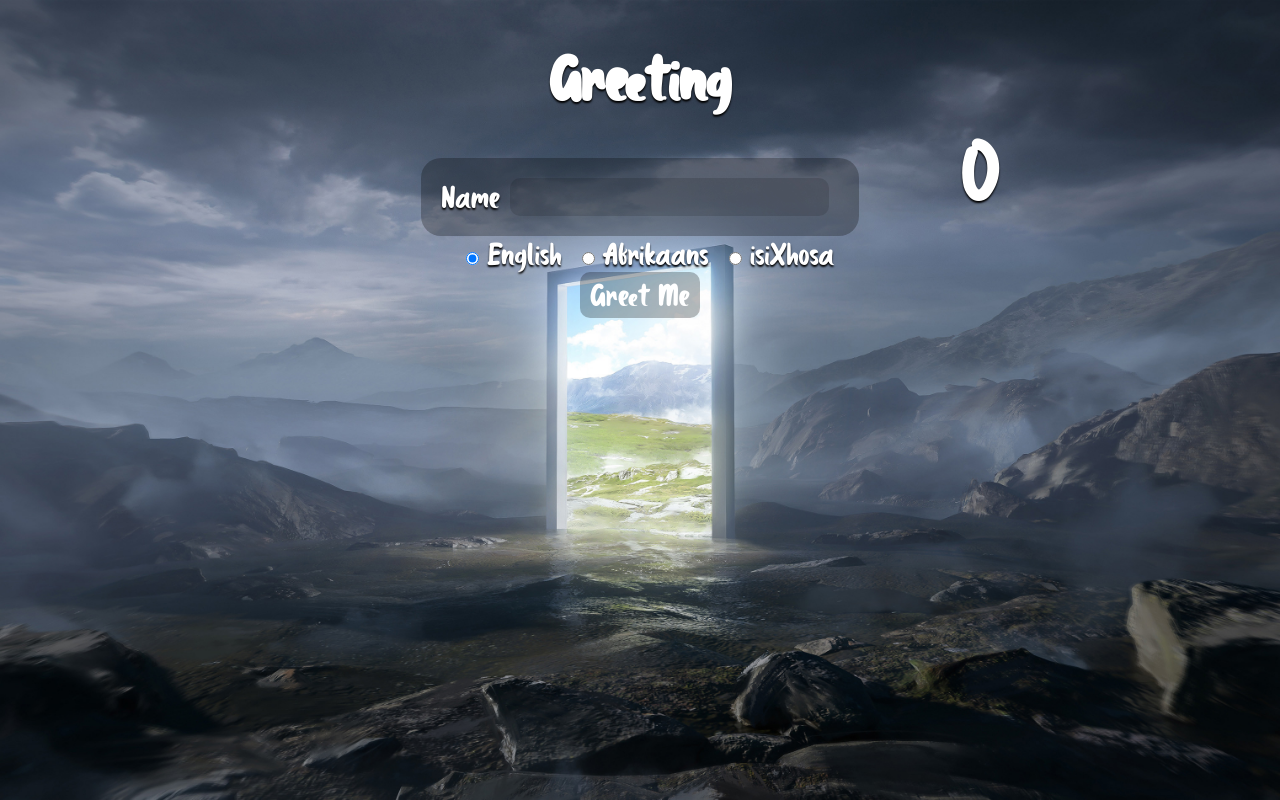
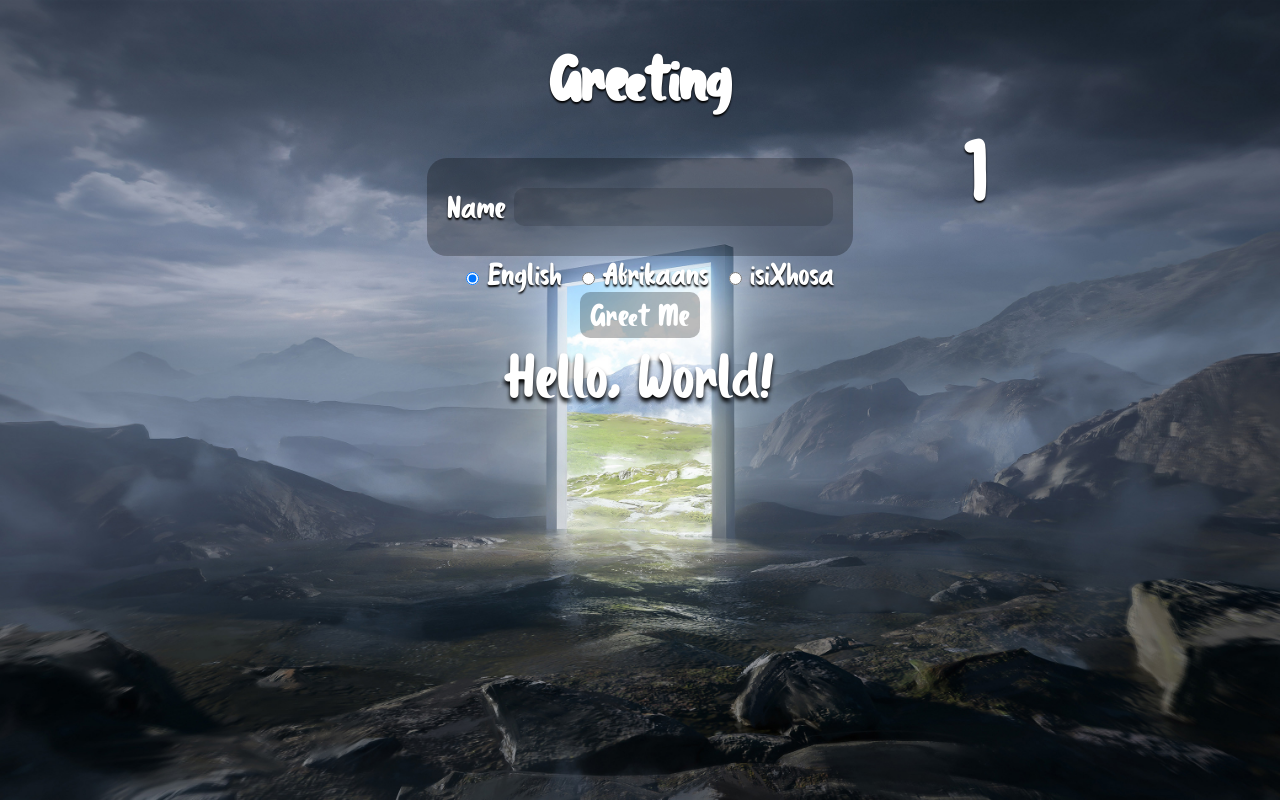
Before and after one commit to ntruter42/greetings, a plain HTML site: page index.html in a window 1280 px wide. Both pictures are taken after a click on the button "Greet Me". Drawn offline with Linux system fonts and the light colour scheme.

Commit message:
Update index.html, greet.css, greet.js, greet-dom.js - created list and counter functionality to keep track of names already greeted

```diff
--- a/css/greet.css
+++ b/css/greet.css
@@ -1,10 +1,17 @@
 @font-face {
 	font-family: "Coffee Healing";
 	src: url("/assets/fonts/CoffeeHealing-1GrKe.ttf");
+	font-style: normal;
+}
+
+@font-face {
+	font-family: "Coffee Healing";
+	src: url("/assets/fonts/CoffeeHealingItalic-RpP6o.ttf");
+	font-style: italic;
 }
 
 html {
-	font-family: "Coffee Healing", 'Segoe UI', Tahoma, Geneva, Verdana, sans-serif;
+	font-family: "Coffee Healing", 'Segoe UI', sans-serif;
 	height: 100%;
 
 	color: white;
@@ -12,8 +19,8 @@ html {
 }
 
 body {
-	background-color: black;
-	background-image: url("/assets/images/e7jj6r.jpg");
+	/* background-color: black; */
+	background-image: url("/assets/images/e7jj6r.jpg") !important;
 	background-size: cover;
 	background-position: center center;
 
@@ -48,7 +55,7 @@ label {
 	margin: auto;
 }
 
-input {
+input[type="text"] {
 	background-color: #0002;
 	outline: none;
 	border: none;
@@ -58,8 +65,9 @@ input {
 	margin: 10px 0 10px 0;
 }
 
-input:focus {
+input[type="text"]:focus {
 	outline: 1px solid #fff8;
+	/* box-shadow: inset 0 0 10px #0002; */
 }
 
 button {
@@ -82,12 +90,9 @@ button:hover {
 
 input[type="radio"] {
 	margin: 0 0 0 20px;
-	background-color: black !important;
-	color: black !important;
 }
 
 #message-container {
-
 	display: flex;
 	flex-direction: row;
 	justify-content: center;
--- a/index.html
+++ b/index.html
@@ -18,23 +18,25 @@
 
 		<form class="" id="form-container">
 			<div id="input-container">
-				<label for="username">Name</label>
-				<input id="greet-input" type="text" value="World!" name="username" autocomplete="off">
+				<label for="greet-input">
+					<span>Name</span>
+					<input id="greet-input" type="text" value="World!" name="username" autocomplete="off">
+				</label>
 			</div>
 
 			<div id="radio-container">
-				<div>
-					<input type="radio" name="greet-language" value="english" checked="checked">
-					<label for="radio-english">English</label>
-				</div>
-				<div>
-					<input type="radio" name="greet-language" value="afrikaans">
-					<label for="radio-afrikaans">Afrikaans</label>
-				</div>
-				<div>
-					<input type="radio" name="greet-language" value="xhosa">
-					<label for="radio-xhosa">isiXhosa</label>
-				</div>
+				<label for="radio-english">
+					<input id="radio-english" type="radio" name="greet-language" value="english" checked="checked">
+					<span>English</span>
+				</label>
+				<label for="radio-afrikaans">
+					<input id="radio-afrikaans" type="radio" name="greet-language" value="afrikaans">
+					<span>Afrikaans</span>
+				</label>
+				<label for="radio-xhosa">
+					<input id="radio-xhosa" type="radio" name="greet-language" value="xhosa">
+					<span>isiXhosa</span>
+				</label>
 			</div>
 			<button id="greet-button" type="button">Greet Me</button>
 		</form>
--- a/js/greet-dom.js
+++ b/js/greet-dom.js
@@ -1,6 +1,8 @@
+const input = document.querySelector('#greet-input');
 const button = document.querySelector("#greet-button");
-const input = document.querySelector('#greet-input');
 const message = document.querySelector('#greet-message');
+
+const counter = document.querySelector("#greet-counter");
 
 const greet = Greet();
 
@@ -15,10 +17,11 @@ function greetButtonClick() {
 		message.classList.add('scale-down');
 
 		greet.setName(input.value);
-		greet.setMessage();
 
 		animationTimeout = setTimeout(function () {
-			message.innerHTML = greet.getMessage();
+			message.innerHTML = greet.createMessage();
+			counter.innerHTML = greet.getCount();
+
 			message.classList.remove('scale-down');
 			message.classList.add('scale-up');
 		}, 200);
--- a/js/greet.js
+++ b/js/greet.js
@@ -1,6 +1,5 @@
 function Greet() {
 	let name = "";
-	let message = "";
 	let namesGreeted = {};
 
 	function setName(input) {
@@ -11,28 +10,6 @@ function Greet() {
 		return name;
 	}
 
-	function setMessage() {
-		message = "Hello, " + getName();
-	}
-
-	function getMessage() {
-		addName();
-		countGreeting();
-		return message;
-	}
-
-	function getCount() {
-		return namesGreeted.length;
-	}
-
-	function addName() {
-		if (!hasBeenGreeted) {
-			namesGreeted[name] = 1;
-		} else {
-
-		}
-	}
-
 	function hasBeenGreeted() {
 		if (namesGreeted[name] === undefined) {
 			return false;
@@ -40,13 +17,28 @@ function Greet() {
 		return true;
 	}
 
+	function addName() {
+		if (!hasBeenGreeted) {
+			namesGreeted[name] = 0;
+		}
+		namesGreeted[name]++;
+	}
+
+	function createMessage() {
+		addName();
+		return "Hello, " + getName();
+	}
+
+	function getCount() {
+		return Object.keys(namesGreeted).length;
+	}
+
 	return {
 		setName,
 		getName,
-		setMessage,
-		getMessage,
+		hasBeenGreeted,
+		createMessage,
 		getCount,
 		addName,
-		hasBeenGreeted
 	}
 }
```
